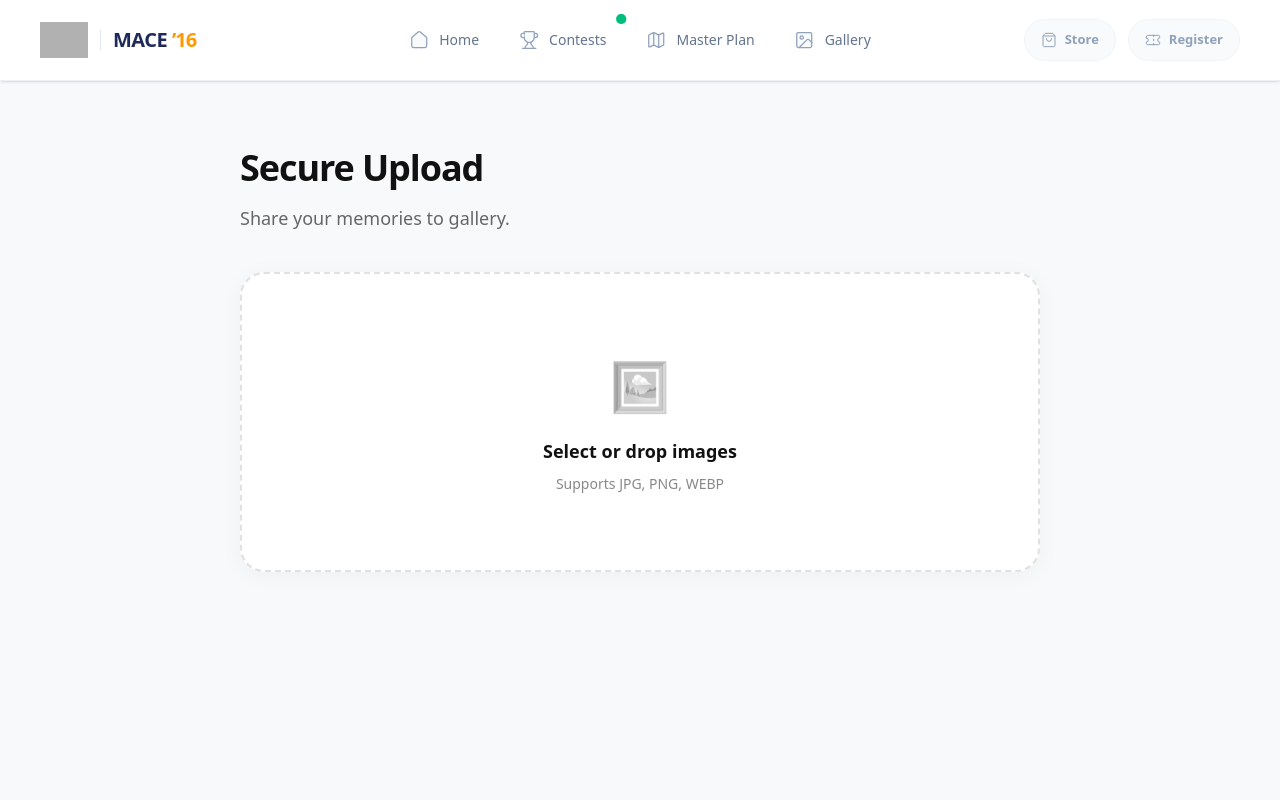
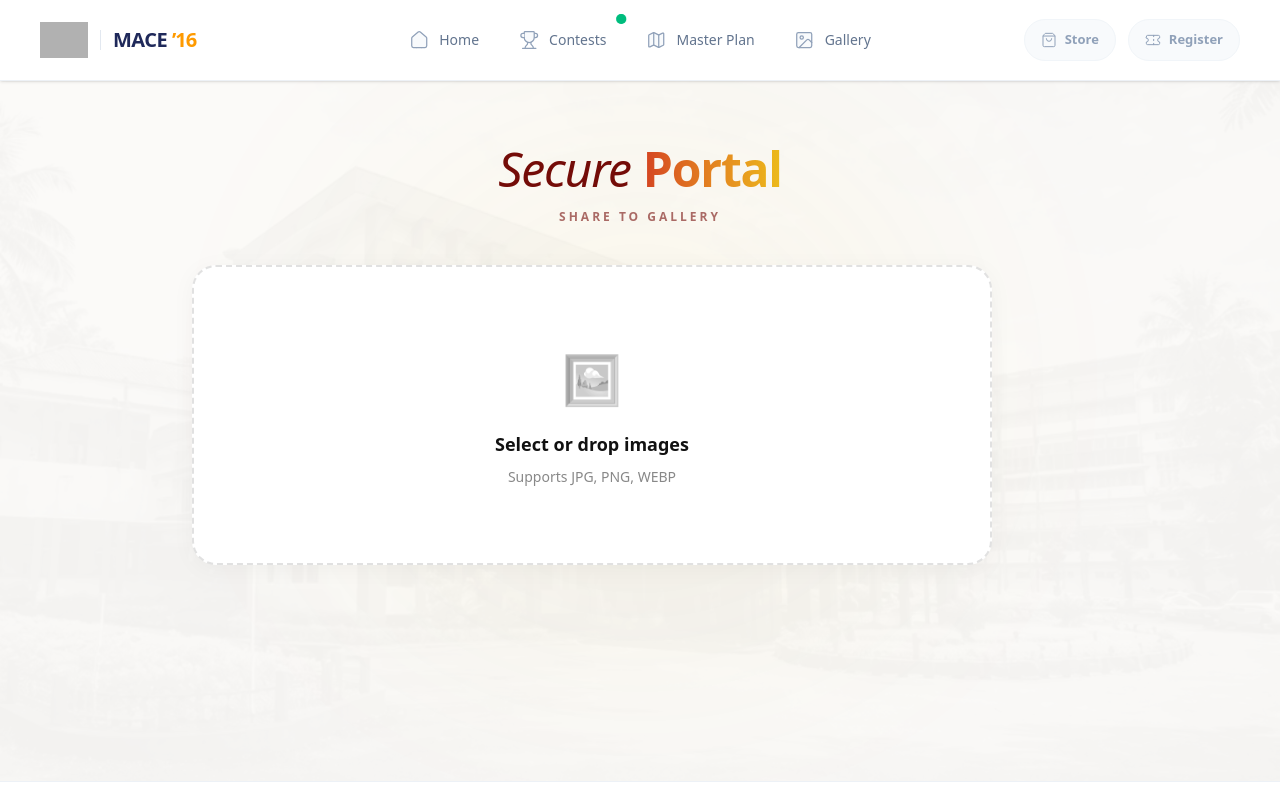
Before and after one commit to mace-2016/alumnimeet, a Next.js app: page /upload in a window 1280 px wide. Shown: the top 800 px of the page. Built offline with nearby package versions, Linux system fonts and the light colour scheme; grey boxes are pictures that could not be loaded; a web font is replaced by a local one.

Commit message:
Update page.tsx

```diff
--- a/app/upload/page.tsx
+++ b/app/upload/page.tsx
@@ -2,33 +2,32 @@ import DriveUploader from '@/components/DriveUploader';
 
 export default function UploadPage() {
   return (
-    <main style={{
-      minHeight: '100vh',
-      backgroundColor: '#f8f9fa', // Soft off-white background to make the white bento blocks pop
-      display: 'flex',
-      flexDirection: 'column',
-      alignItems: 'center',
-      padding: '60px 20px',
-      fontFamily: 'system-ui, -apple-system, sans-serif'
-    }}>
+    <div className="relative min-h-[calc(100vh-100px)] w-full flex flex-col items-center py-16 px-4 sm:px-6 lg:px-8 font-sans overflow-hidden bg-[var(--background)]">
 
-      <div style={{ maxWidth: '800px', width: '100%', marginBottom: '40px' }}>
-        <h1 style={{
-          fontSize: '36px',
-          fontWeight: '800',
-          color: '#111',
-          margin: '0 0 10px 0',
-          letterSpacing: '-0.03em'
-        }}>
-          Secure Upload
-        </h1>
-        <p style={{ color: '#666', fontSize: '18px', margin: 0 }}>
-          Share your memories to gallery.
-        </p>
-      </div>
+      {/* Immersive Heritage Background (Matching your Contest Page) */}
+      <div className="absolute inset-0 bg-[url('/hero.jpg')] bg-cover bg-center opacity-[0.03] grayscale pointer-events-none" />
+      <div className="absolute left-1/2 top-0 h-[600px] w-[1000px] -translate-x-1/2 rounded-full bg-[radial-gradient(circle_at_center,var(--color-mace-gold),transparent_70%)] opacity-[0.08] blur-[120px] pointer-events-none" />
 
-      <DriveUploader />
+      {/* Main Container */}
+      <main className="relative z-10 w-full max-w-4xl flex flex-col items-center">
 
-    </main>
+        {/* Premium Header */}
+        <div className="text-center mb-10 w-full max-w-3xl">
+          <h1 className="text-4xl md:text-5xl font-serif mb-4 tracking-tight">
+            <span className="text-[var(--color-mace-crimson)] italic font-light pr-3">Secure</span>
+            <span className="font-bold text-transparent bg-clip-text bg-gradient-to-r from-[var(--color-mace-rust)] to-[var(--color-mace-gold)]">Portal</span>
+          </h1>
+          <p className="text-[var(--text-muted)] text-xs uppercase tracking-[0.25em] font-bold">
+            Share to gallery
+          </p>
+        </div>
+
+        {/* The Uploader Component */}
+        <div className="w-full relative">
+          <DriveUploader />
+        </div>
+
+      </main>
+    </div>
   );
 }
```
